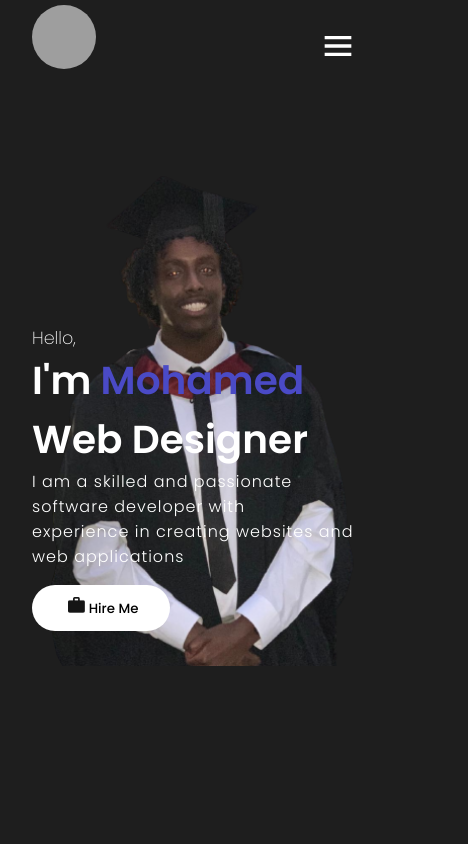
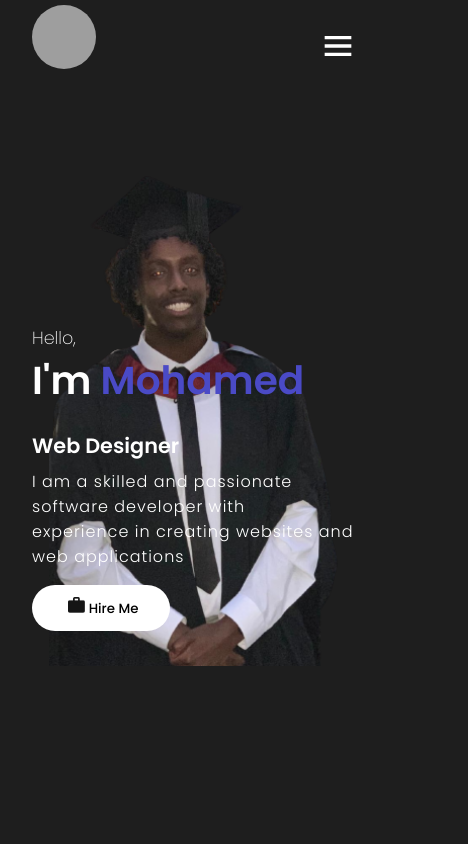
Before and after one commit to MAIsmail1/Portfolio, a React (Create React App) app in the folder portfolio/: page / in a window 390 px wide. Shown: the top 844 px of the page, 468 px wide, since content can reach past the window. Built offline with nearby package versions, Linux system fonts and the light colour scheme; grey boxes are pictures that could not be loaded.

Commit message:
css changes

```diff
--- a/portfolio/src/components/Intro/intro.css
+++ b/portfolio/src/components/Intro/intro.css
@@ -6,18 +6,20 @@
     overflow: hidden;
     display: flex;
     flex-direction: row;
+
     /*align-items: center;
     justify-content: space-between;
     text-align: center;*/
 }
 
 .bg {
-    position: absolute;
-    top: 10rem;
-    right: 15rem;
+    position: relative;
+    top: 5rem;
+    right: 7rem;
     z-index: -1;
     object-fit: cover;
     height: 60vh;
+    width: 300px;
 }
 
 .introContent {
@@ -79,8 +81,20 @@
     }
 
 }
-@media screen and (max-width:480px) {
+/*@media screen and (max-width:480px) {
     .bg {
         right: -20vw;
     }
+}*/
+
+@media screen and (max-width:840px) {
+    .hideImgSmall {
+    position: absolute;
+    top: 10rem;
+    margin-right: 5rem;
+    z-index: -1;
+    object-fit: cover;
+    height: 60vh;
+
+    }
 }
--- a/portfolio/src/components/Intro/intro.js
+++ b/portfolio/src/components/Intro/intro.js
@@ -1,14 +1,14 @@
 import React from 'react';
 import './intro.css';
 import bg from '../../assets/mypicture.png'
-import {Link} from 'react-scroll';
+import { Link } from 'react-scroll';
 import btnImg from '../../assets/hireme.png';
 import resume from '../../assets/Resume (2).pdf';
 import { TypeAnimation } from 'react-type-animation';
 
 const Intro = () => {
   return (
-    <section id = "intro" >
+    <section id="intro" >
       <div className="introContent" data-aos="fade-right" data-aos-duration="1000" data-aos-once="true">
         <span className="hello">Hello,</span>
         <span className="IntroText">I'm <span className="introName">Mohamed</span> <br />
@@ -19,18 +19,18 @@ const Intro = () => {
               'Web Designer',
               2500
             ]}
+            style={{ fontSize: '1.3rem' }}
             repeat={Infinity}
           />
         </span>
         <p className="introPara">I am a skilled and passionate software developer with  <br /> experience in creating websites and web applications</p>
         <a href={resume} download="Resume">
-        <button className="btn"><img src={btnImg} alt="" className="btnImg"/>Hire Me</button>
+          <button className="btn"><img src={btnImg} alt="" className="btnImg" />Hire Me</button>
         </a>
+      </div>
       <div>
-        <img src = {bg} alt = "Profile" className="bg" data-aos="fade-right" data-aos-duration="1000" data-aos-once="true"/>
+        <img src={bg} alt="Profile" className="bg hideImgSmall" data-aos="fade-right" data-aos-duration="1000" data-aos-once="true" />
       </div>
-        </div>
-
     </section>
   )
 }
```
Lines whose indentation alone changed are shown as unchanged.
